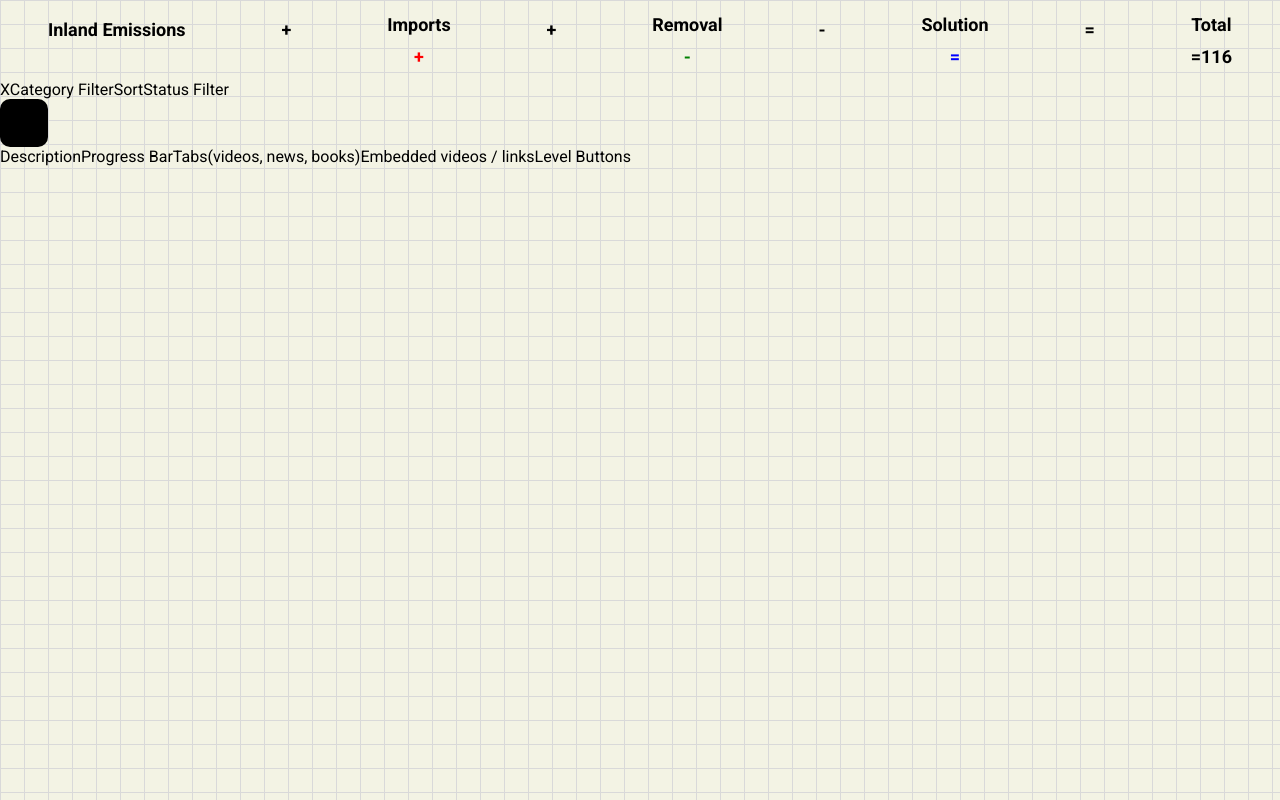
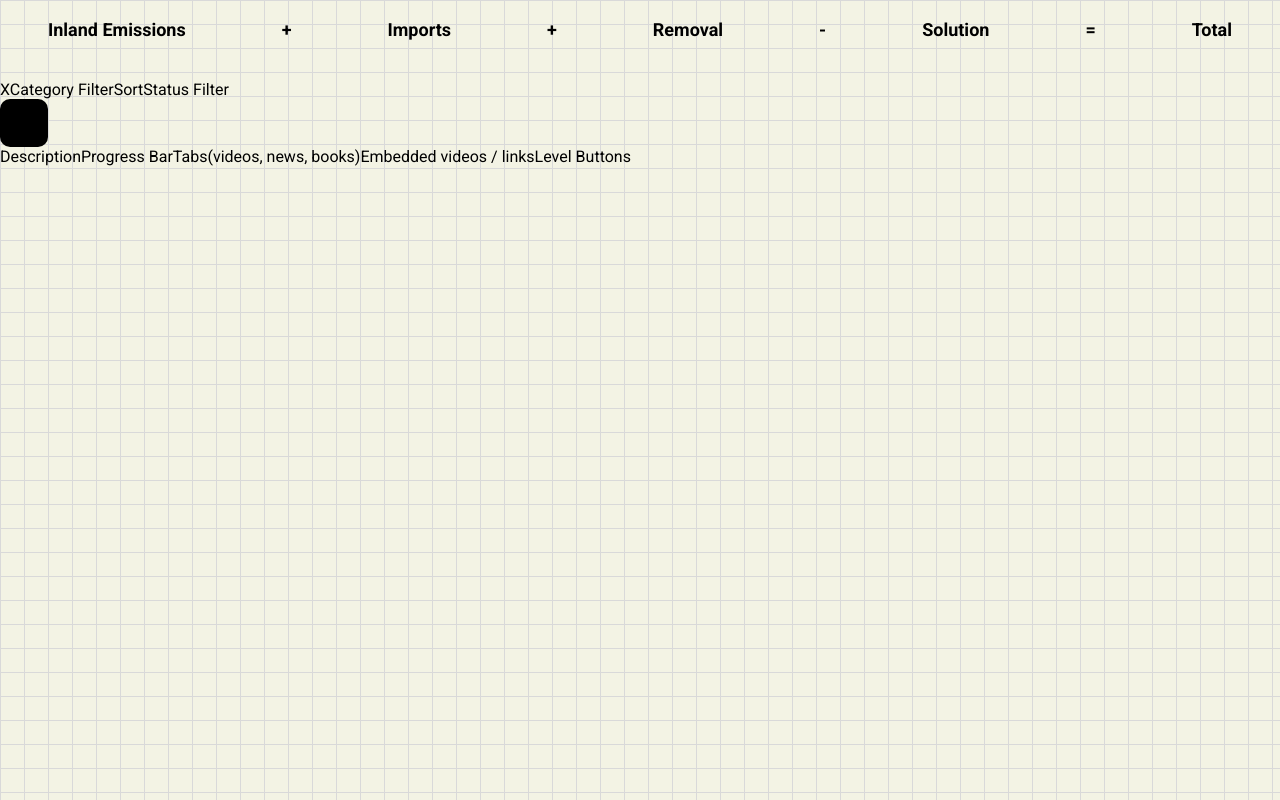
Before and after one commit to ChingT/Climate-Cockpit, a React (Vite) app in the folder frontend/: page /solutions in a window 1280 px wide. Built offline with nearby package versions, Linux system fonts and the light colour scheme; what javascript-time-ago would draw is missing.

Commit message:
Removed mathematical operators and moved colour styles to style.js file

```diff
--- a/frontend/src/components/Dashboard/TotalPoints.jsx
+++ b/frontend/src/components/Dashboard/TotalPoints.jsx
@@ -5,15 +5,14 @@ export default function TotalPoints({
   inlandEmissions,
   importedEmissions,
   removedEmissions,
+  solutionEmissions,
   totalEmissions,
 }) {
   return (
     <DashboardCategoriesTotalPoints>
       <div>
         <div>Inland Emissions</div>
-        <div style={{ color: theme.fontColors.emissionColor }}>
-          {inlandEmissions}
-        </div>
+        <div className="inland-emissions">{inlandEmissions}</div>
       </div>
       <div>
         <div>+</div>
@@ -21,9 +20,7 @@ export default function TotalPoints({
       </div>
       <div>
         <div>Imports</div>
-        <div style={{ color: theme.fontColors.emissionColor }}>
-          +{importedEmissions}
-        </div>
+        <div className="imported-emissions">{importedEmissions}</div>
       </div>
       <div>
         <div>+</div>
@@ -31,9 +28,7 @@ export default function TotalPoints({
       </div>
       <div>
         <div>Removal</div>
-        <div style={{ color: theme.fontColors.removalColor }}>
-          -{removedEmissions}
-        </div>
+        <div className="removed-emissions">{removedEmissions}</div>
       </div>
       <div>
         <div>-</div>
@@ -41,9 +36,7 @@ export default function TotalPoints({
       </div>
       <div>
         <div>Solution</div>
-        <div style={{ color: theme.fontColors.solutionColor }}>
-          ={totalEmissions}
-        </div>
+        <div className="solution-emissions">{solutionEmissions}</div>
       </div>
       <div>
         <div>=</div>
@@ -51,7 +44,7 @@ export default function TotalPoints({
       </div>
       <div>
         <div>Total</div>
-        <div>=116</div>
+        <div>{totalEmissions}</div>
       </div>
     </DashboardCategoriesTotalPoints>
   );
--- a/frontend/src/components/Dashboard/dashboard.style.js
+++ b/frontend/src/components/Dashboard/dashboard.style.js
@@ -7,9 +7,11 @@ export const DashboardCategoriesTotalPoints = styled.div`
   align-items: center;
   height: 10vh;
   font-size: ${(props) => props.theme.fontSize.equation};
+  color: ${(props) => props.theme.fontColors.primary};
   font-weight: bold;
 
   /* Add red border to all child div elements */
+
   & > div {
     display: flex;
     flex-direction: column;
@@ -17,4 +19,20 @@ export const DashboardCategoriesTotalPoints = styled.div`
     align-items: center;
     height: 80%;
   }
+
+  .inland-emissions {
+    color: ${(props) => props.theme.fontColors.emissionColor};
+  }
+
+  .imported-emissions {
+    color: ${(props) => props.theme.fontColors.emissionColor};
+  }
+
+  .removed-emissions {
+    color: ${(props) => props.theme.fontColors.removalColor};
+  }
+
+  .solution-emissions {
+    color: ${(props) => props.theme.fontColors.solutionColor};
+  }
 `;
```
